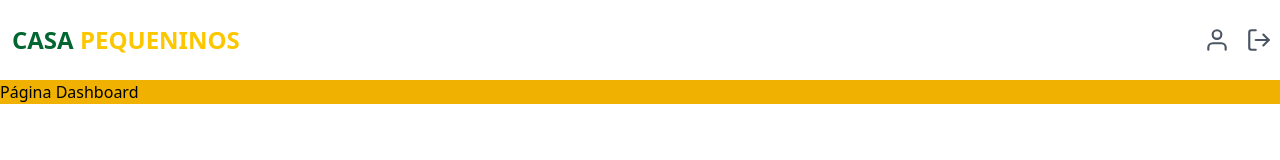
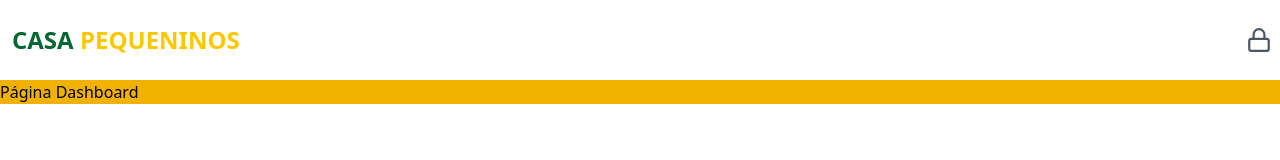
Before and after one commit to PereiraMatheuSilva/dashpequeninos, a Next.js app: page /dashboard in a window 1280 px wide. Shown: the top 160 px of the page. Built offline with nearby package versions, Linux system fonts and the light colour scheme; no server answers.

Commit message:
LoginComGoogle

```diff
--- a/src/components/header/index.tsx
+++ b/src/components/header/index.tsx
@@ -1,8 +1,25 @@
+'use client'
+
 import Link from 'next/link'
-import { FiUser, FiLogOut } from 'react-icons/fi'
+import { FiUser, FiLogOut, FiLoader, FiLock } from 'react-icons/fi'
+import { signIn, signOut, useSession } from 'next-auth/react';
 
 
 export function Header(){
+  const { status, data } = useSession();
+  console.log(status)
+
+
+  async function handleLogin(){
+    await signIn();
+  }
+
+  async function handleLogout() {
+    await signOut();
+  }
+
+
+
   return(
     <header className='w-full flex items-center px-2 py-4 bg-white h-20 shadow-sm'>
       <div className='w-full flex items-center justify-between max-w-7xl mx-auto'>
@@ -12,17 +29,31 @@
           </h1>
         </Link>
 
+        {status === 'loading' && (
+          <button className='animate-spin'>
+            <FiLoader size={26} color='#4b5563' />
+          </button>
+        )}
+
+        {status === 'unauthenticated' && (
+          <button onClick={handleLogin}>
+            <FiLock size={26} color='#4b5563' />
+          </button>
+        )}
+
+        {status === 'authenticated' && (
           <div className='flex items-baseline gap-4'>
             <Link href='/dashboard'>
               <FiUser size={26} color='#4b5563' />
             </Link>
 
 
-          <Link href='/dashboard'>
+            <button onClick={handleLogout}>
               <FiLogOut size={26} color='#4b5563' />
-          </Link>
+            </button>
 
           </div>
+        )}
 
       </div>
     </header>
```
Lines whose indentation alone changed are shown as unchanged.
